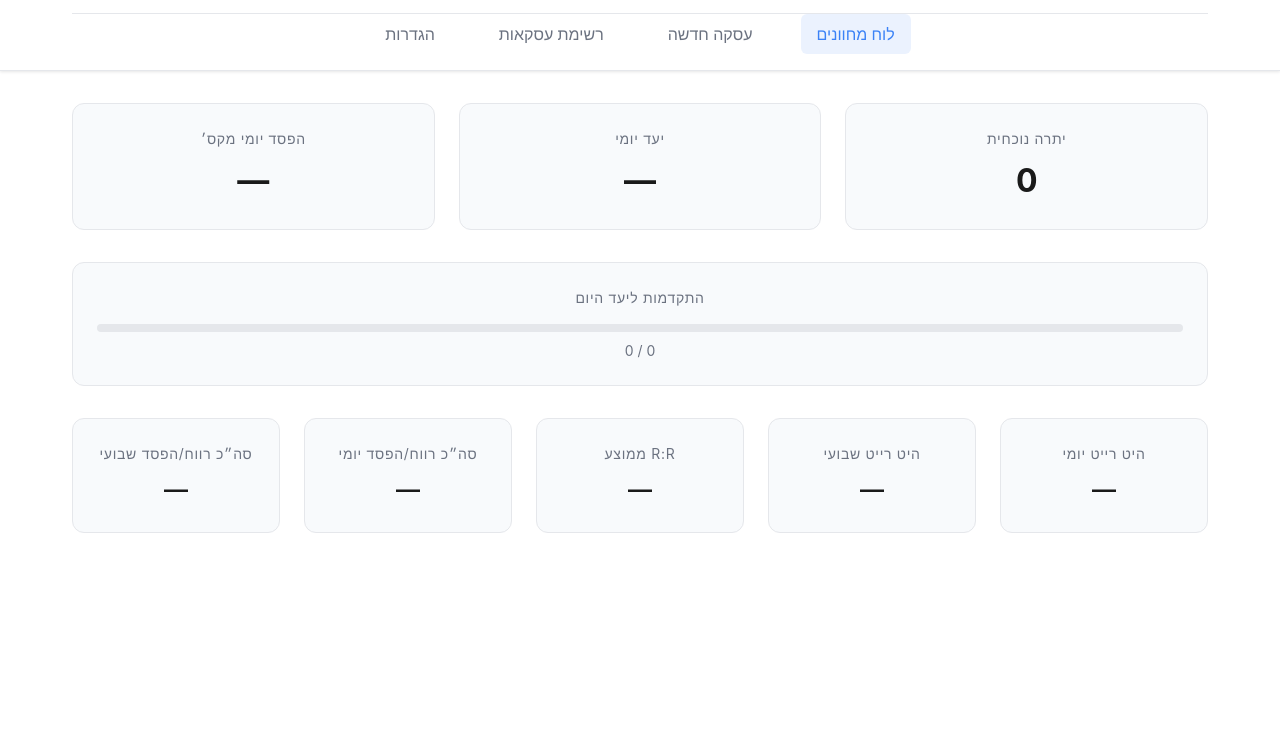
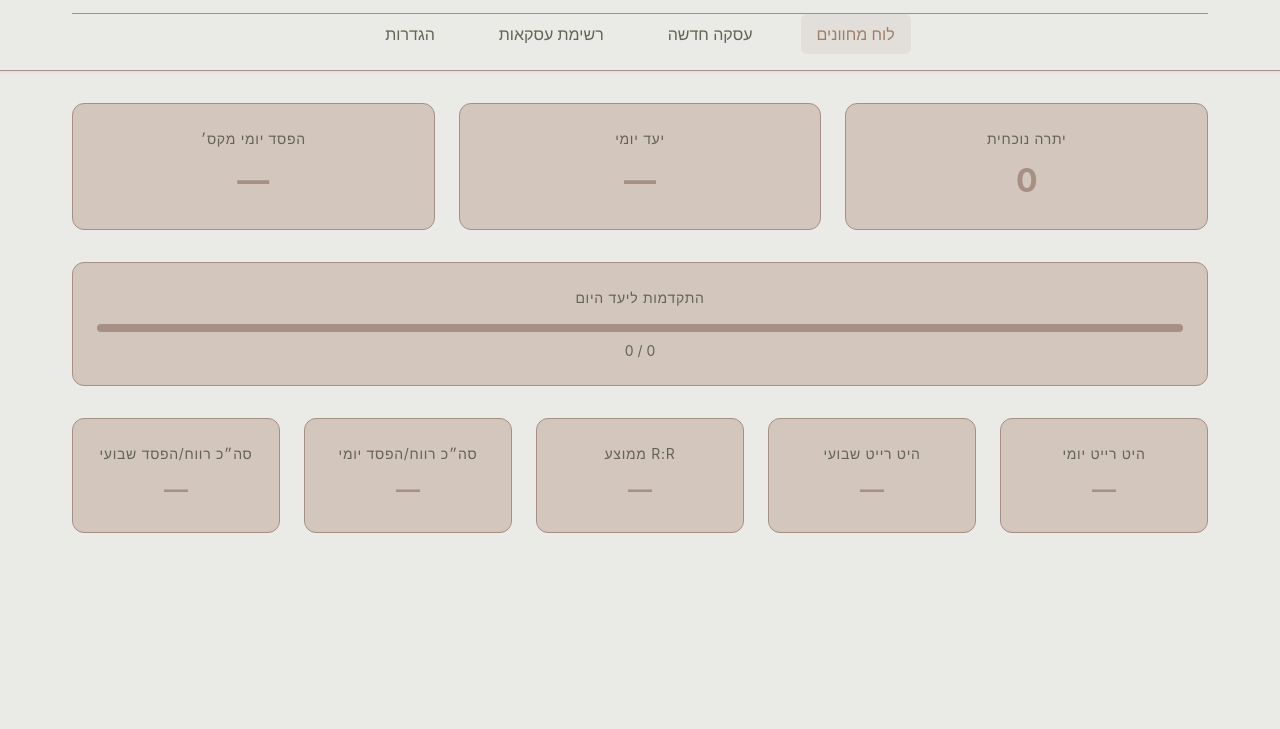
Before and after one commit to abyk4329/trading, a plain HTML site: page index.html in a window 1280 px wide. Shown: the part 71-800 px from the top of the page. Drawn offline with Linux system fonts and the light colour scheme.

Commit message:
Update color palette to custom earthy tones
- Changed to Arctic White background (#EAEAE7)
- Updated text color to Dusty Rose (#A59083)
- Set accents to Matte Brown (#9E7E67)
- Applied Chic Beige (#D3C6BC) for cards
- Used Marble Garden (#646355) for muted elements
- Updated hover and focus states to match new palette

```diff
--- a/styles.css
+++ b/styles.css
@@ -1,15 +1,15 @@
-/* Minimalist Clean RTL Styles */
+/* Minimalist Clean RTL Styles with Custom Color Palette */
 :root {
-  --bg: #ffffff;
-  --fg: #1a1a1a;
-  --muted: #6b7280;
-  --card: #f8fafc;
-  --accent: #3b82f6;
-  --ok: #10b981;
-  --warn: #f59e0b;
-  --err: #ef4444;
-  --border: #e5e7eb;
-  --shadow: 0 1px 3px rgba(0, 0, 0, 0.1);
+  --bg: #EAEAE7;        /* Arctic White */
+  --fg: #A59083;        /* Dusty Rose */
+  --muted: #646355;     /* Marble Garden */
+  --card: #D3C6BC;      /* Chic Beige */
+  --accent: #9E7E67;    /* Matte Brown */
+  --ok: #646355;        /* Marble Garden for success */
+  --warn: #9E7E67;      /* Matte Brown for warnings */
+  --err: #646355;       /* Marble Garden for errors */
+  --border: #A59083;    /* Dusty Rose for borders */
+  --shadow: 0 1px 3px rgba(100, 99, 85, 0.1);
 }
 
 * {
@@ -72,7 +72,7 @@ html, body {
 .nav-link:hover,
 .nav-link.active {
   color: var(--accent);
-  background: rgba(59, 130, 246, 0.1);
+  background: rgba(158, 126, 103, 0.1);
 }
 
 #app {
@@ -237,7 +237,7 @@ html, body {
 .form textarea:focus {
   outline: none;
   border-color: var(--accent);
-  box-shadow: 0 0 0 3px rgba(59, 130, 246, 0.1);
+  box-shadow: 0 0 0 3px rgba(158, 126, 103, 0.1);
 }
 
 .side-info {
@@ -283,9 +283,9 @@ html, body {
 }
 
 .actions button:hover {
-  background: #2563eb;
+  background: #8B6F5A; /* Darker Matte Brown */
   transform: translateY(-1px);
-  box-shadow: 0 4px 12px rgba(59, 130, 246, 0.3);
+  box-shadow: 0 4px 12px rgba(158, 126, 103, 0.3);
 }
 
 .actions .secondary {
@@ -294,7 +294,7 @@ html, body {
 }
 
 .actions .secondary:hover {
-  background: #4b5563;
+  background: #7A6B5F; /* Darker Dusty Rose */
 }
 
 /* Filters */
@@ -332,7 +332,7 @@ html, body {
 }
 
 .filters button:hover {
-  background: #2563eb;
+  background: #8B6F5A; /* Darker Matte Brown */
 }
 
 /* Table */
```
Also changed, not shown: gas/styles.html (+16 -16 lines).
